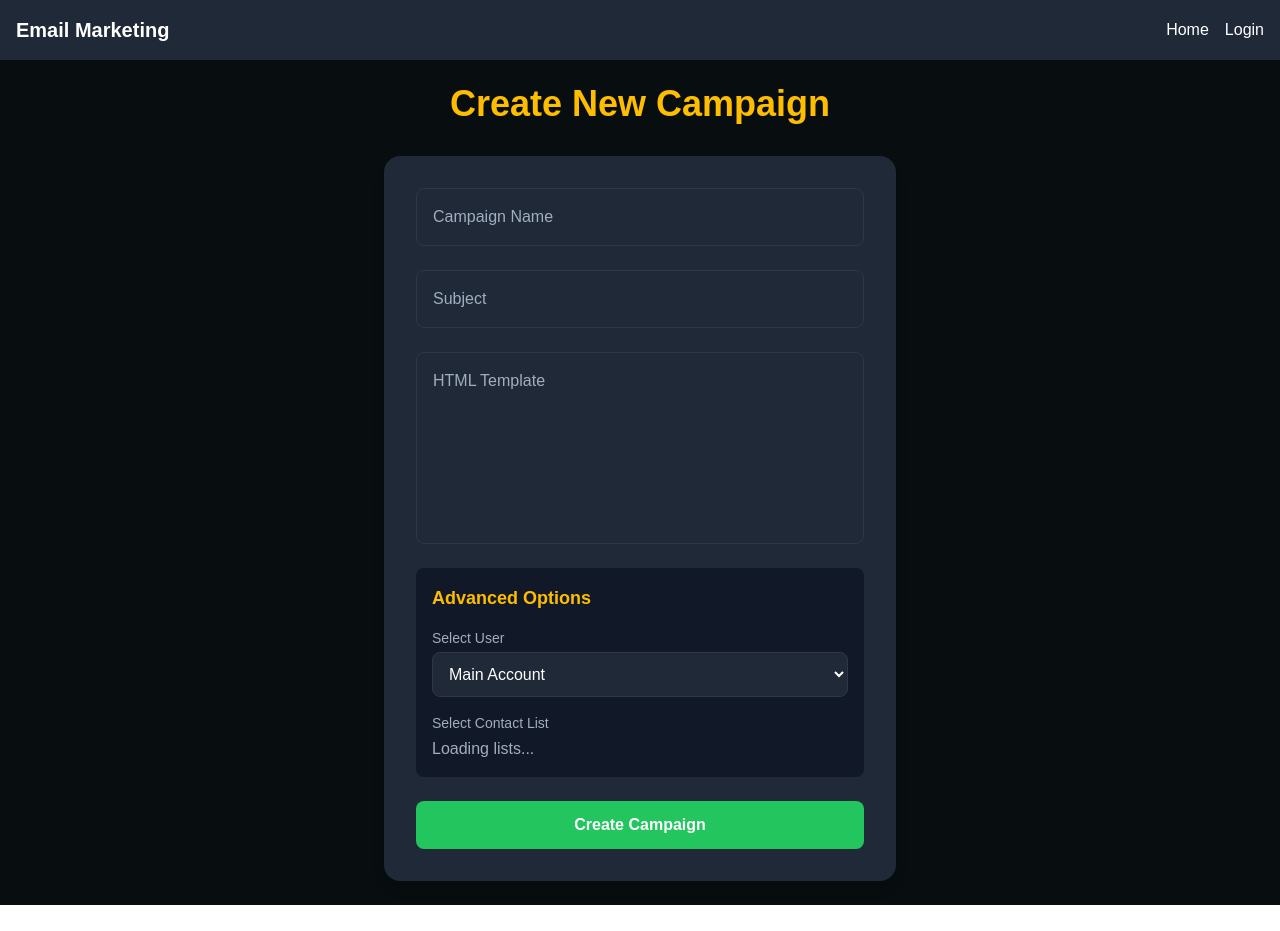
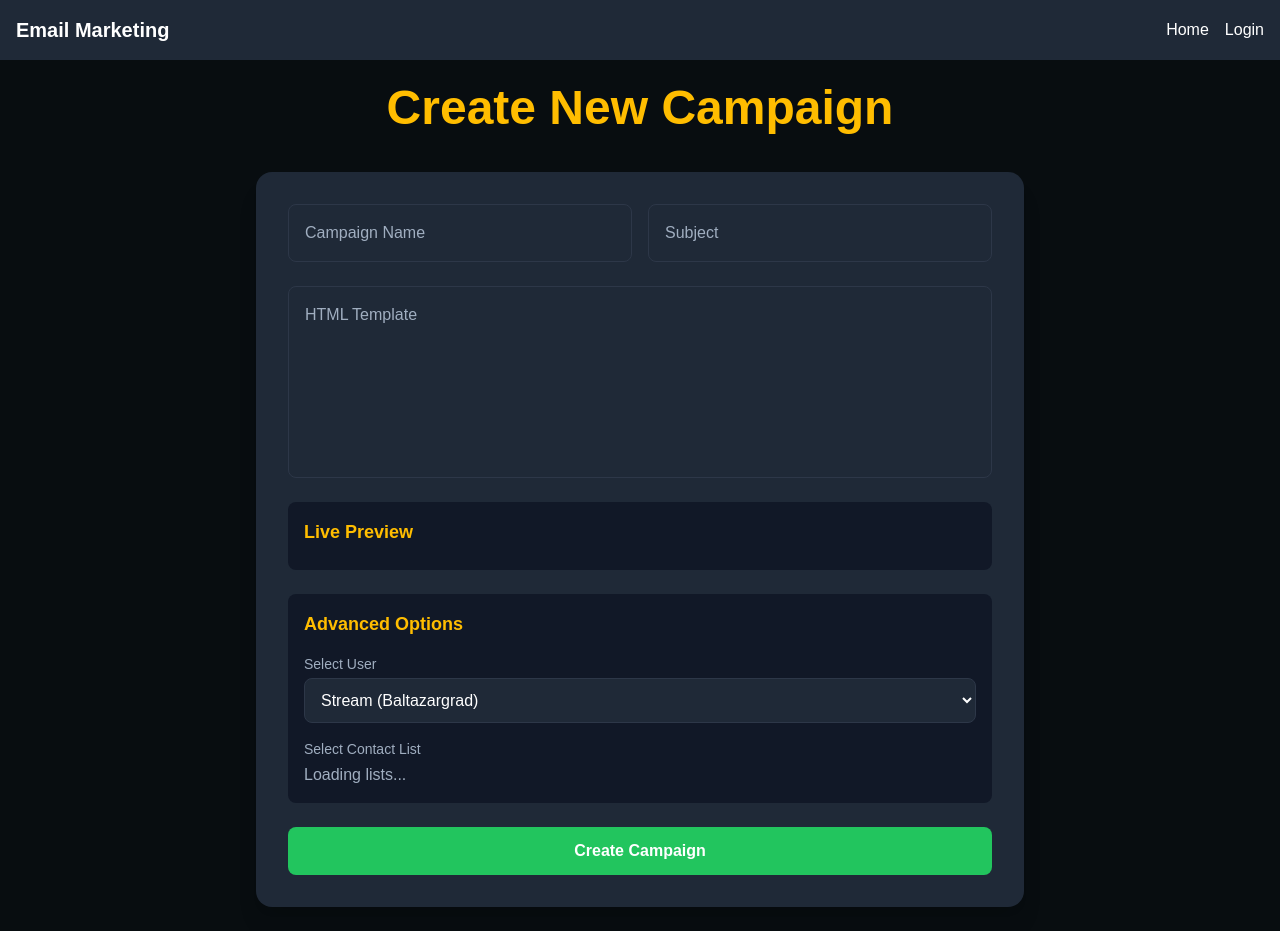
Before and after one commit to shaghidev/mailTracker, a Next.js app in the folder client/: page /dashboard/new in a window 1280 px wide. Before the commit the page ends 905 px from the top, so only its background shows below. Built offline with nearby package versions, Linux system fonts and the light colour scheme.

Commit message:
dodavanje vise korisnika za slanje

```diff
--- a/client/src/app/dashboard/new/page.tsx
+++ b/client/src/app/dashboard/new/page.tsx
@@ -9,6 +9,7 @@
 const NewCampaignPage = () => {
   const { isAuthenticated } = useAuth0();
   const router = useRouter();
+
   const [name, setName] = useState('');
   const [subject, setSubject] = useState('');
   const [htmlTemplate, setHtmlTemplate] = useState('');
@@ -17,19 +18,19 @@
   const [loading, setLoading] = useState(false);
 
 const users = [
-      { id: 'main', label: 'Main Account' },
-      { id: 'backup', label: 'Backup Account' },
-      { id: 'test', label: 'Test Account' },
+  { id: 'stream', label: 'Stream (Baltazargrad)', account: 'baltazargrad' },
+  { id: 'laser', label: 'Laser (Git)', account: 'git' },
+  { id: 'trgovina', label: 'Trgovina (Git)', account: 'git' },
+  { id: 'newsletter', label: 'Newsletter (Git)', account: 'git' }
 ];
 
-    // --- hook za dinamicko dohvacanje lista kontakata ---
+
   const { lists, loading: listsLoading, fetchLists } = useContactLists();
 
   useEffect(() => {
     fetchLists();
   }, [fetchLists]);
 
-    // postavi default listu kad se ucitaju
   useEffect(() => {
     if (lists.length > 0 && !selectedList) {
       setSelectedList(lists[0].id);
@@ -70,19 +71,26 @@ const handleSubmit = async (e: React.FormEvent) => {
   };
 
   return (
-      <div className="min-h-screen flex flex-col items-center justify-start bg-[#080D10] p-6 text-[#FFFFFF]">
-        <h1 className="text-4xl font-extrabold mb-8 text-[#FFBD00]">Create New Campaign</h1>
+    <div className="min-h-screen bg-[#080D10] text-white p-6 flex flex-col items-center gap-10">
 
+      {/* --- Page Header --- */}
+      <h1 className="text-5xl font-extrabold text-[#FFBD00] text-center">
+        Create New Campaign
+      </h1>
+
+      {/* --- Form Section --- */}
       <form
         onSubmit={handleSubmit}
-          className="bg-[#1F2937] p-8 rounded-2xl shadow-lg w-full max-w-lg flex flex-col gap-6"
+        className="bg-[#1F2937] w-full max-w-3xl p-8 rounded-2xl shadow-xl flex flex-col gap-6"
       >
+        {/* Campaign Name & Subject */}
+        <div className="flex flex-col md:flex-row gap-4">
           <input
             type="text"
             placeholder="Campaign Name"
             value={name}
             onChange={(e) => setName(e.target.value)}
-            className="border border-[#2D3748] p-4 rounded-lg focus:outline-none focus:ring-2 focus:ring-[#2979FF] text-[#FFFFFF] placeholder-[#A0AEC0]"
+            className="flex-1 border border-[#2D3748] p-4 rounded-lg focus:outline-none focus:ring-2 focus:ring-[#2979FF] text-white placeholder-[#A0AEC0]"
             required
           />
           <input
@@ -90,33 +98,51 @@ const handleSubmit = async (e: React.FormEvent) => {
             placeholder="Subject"
             value={subject}
             onChange={(e) => setSubject(e.target.value)}
-            className="border border-[#2D3748] p-4 rounded-lg focus:outline-none focus:ring-2 focus:ring-[#2979FF] text-[#FFFFFF] placeholder-[#A0AEC0]"
+            className="flex-1 border border-[#2D3748] p-4 rounded-lg focus:outline-none focus:ring-2 focus:ring-[#2979FF] text-white placeholder-[#A0AEC0]"
             required
           />
+        </div>
+
+        {/* HTML Template */}
         <textarea
           placeholder="HTML Template"
           value={htmlTemplate}
           onChange={(e) => setHtmlTemplate(e.target.value)}
-            className="border border-[#2D3748] p-4 rounded-lg focus:outline-none focus:ring-2 focus:ring-[#2979FF] text-[#FFFFFF] placeholder-[#A0AEC0] h-48 resize-none"
+          className="border border-[#2D3748] p-4 rounded-lg focus:outline-none focus:ring-2 focus:ring-[#2979FF] text-white placeholder-[#A0AEC0] h-48 resize-none"
           required
         />
 
+        {/* Live HTML Preview */}
+        <div className="bg-[#111827] p-4 rounded-lg max-h-64 overflow-auto">
+          <h2 className="text-lg font-semibold text-[#FFBD00] mb-2">Live Preview</h2>
+          <div
+            dangerouslySetInnerHTML={{ __html: htmlTemplate }}
+            className="prose prose-invert max-h-64 overflow-auto"
+            style={{ wordBreak: 'break-word' }}
+          />
+        </div>
+
+        {/* Advanced Options */}
         <div className="bg-[#111827] p-4 rounded-lg flex flex-col gap-4">
           <h2 className="text-lg font-semibold text-[#FFBD00]">Advanced Options</h2>
 
-            <div>
-              <label className="block mb-1 text-sm text-[#A0AEC0]">Select User</label>
+          {/* Select User */}
+          <div className="flex flex-col gap-1">
+            <label className="text-sm text-[#A0AEC0]">Select User</label>
             <select
               value={selectedUser}
               onChange={(e) => setSelectedUser(e.target.value)}
               className="w-full border border-[#2D3748] p-3 rounded-lg bg-[#1F2937] text-white"
             >
-                {users.map((u) => <option key={u.id} value={u.id}>{u.label}</option>)}
+              {users.map(u => (
+                <option key={u.id} value={u.id}>{u.label}</option>
+              ))}
             </select>
           </div>
 
-            <div>
-              <label className="block mb-1 text-sm text-[#A0AEC0]">Select Contact List</label>
+          {/* Select Contact List */}
+          <div className="flex flex-col gap-1">
+            <label className="text-sm text-[#A0AEC0]">Select Contact List</label>
             {listsLoading ? (
               <p className="text-[#A0AEC0]">Loading lists...</p>
             ) : (
@@ -133,9 +159,10 @@ const handleSubmit = async (e: React.FormEvent) => {
           </div>
         </div>
 
+        {/* Submit Button */}
         <button
           type="submit"
-            className={`w-full py-3 rounded-lg font-semibold text-white ${
+          className={`w-full py-3 rounded-lg font-semibold text-white transition-colors duration-200 ${
             loading ? 'bg-[#22C55E] cursor-not-allowed' : 'bg-[#22C55E] hover:bg-[#16A34A]'
           }`}
           disabled={loading}
```
Lines whose indentation alone changed are shown as unchanged.
